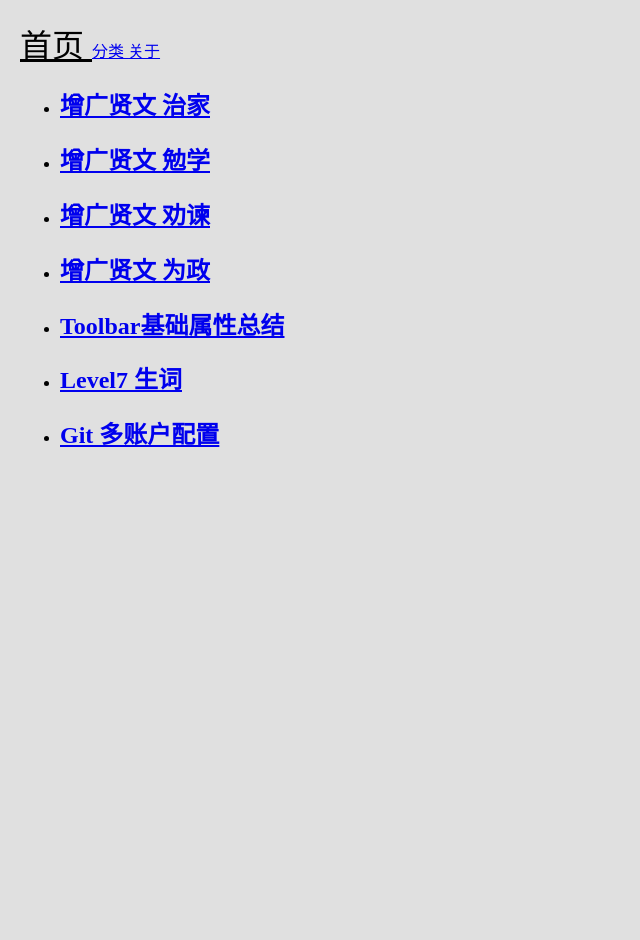
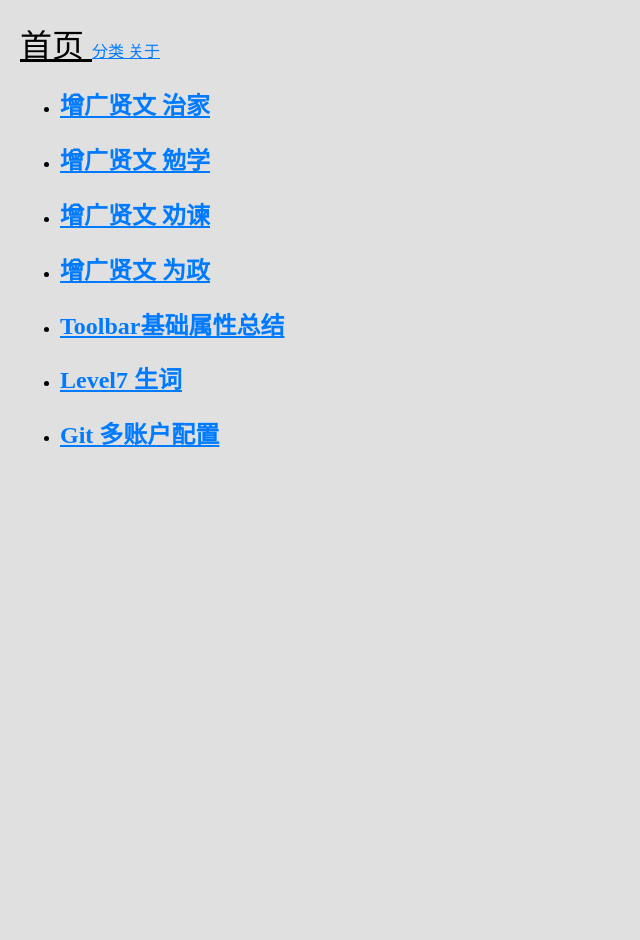
Before and after one commit to wangxiangle/wangxiangle.github.io, a Jekyll site: the page built from index.html, in a window 1280 px wide. Shown: the whole page, without its empty margins (0-640 px from the left). Built offline with Jekyll 4.4.1, drawn with Linux system fonts in a browser that asks for light colours.

Commit message:
修改样式

```diff
--- a/_sass/main.scss
+++ b/_sass/main.scss
@@ -1,9 +1,20 @@
 @use "sass:math";
+$font-color: black;
 .current {
     color: black;
     width: fit-content;
     margin: auto;
     font-size: 32px;
+    color: $font-color
+}
+
+a {
+    color: #007bff; // 设置超链接字体颜色
+    // text-decoration: none; // 去掉超链接的下划线
+}
+
+a:hover {
+    color: #0056b3; // 鼠标悬停时的字体颜色
 }
 
 .body_style {
@@ -29,6 +40,7 @@
     align-items: center; // 内容垂直居中
     min-height: 100vh; // 设置最小高度为视口高度
     min-width: 100vw;
+    color: $font-color
 }
 
 .container {
```
